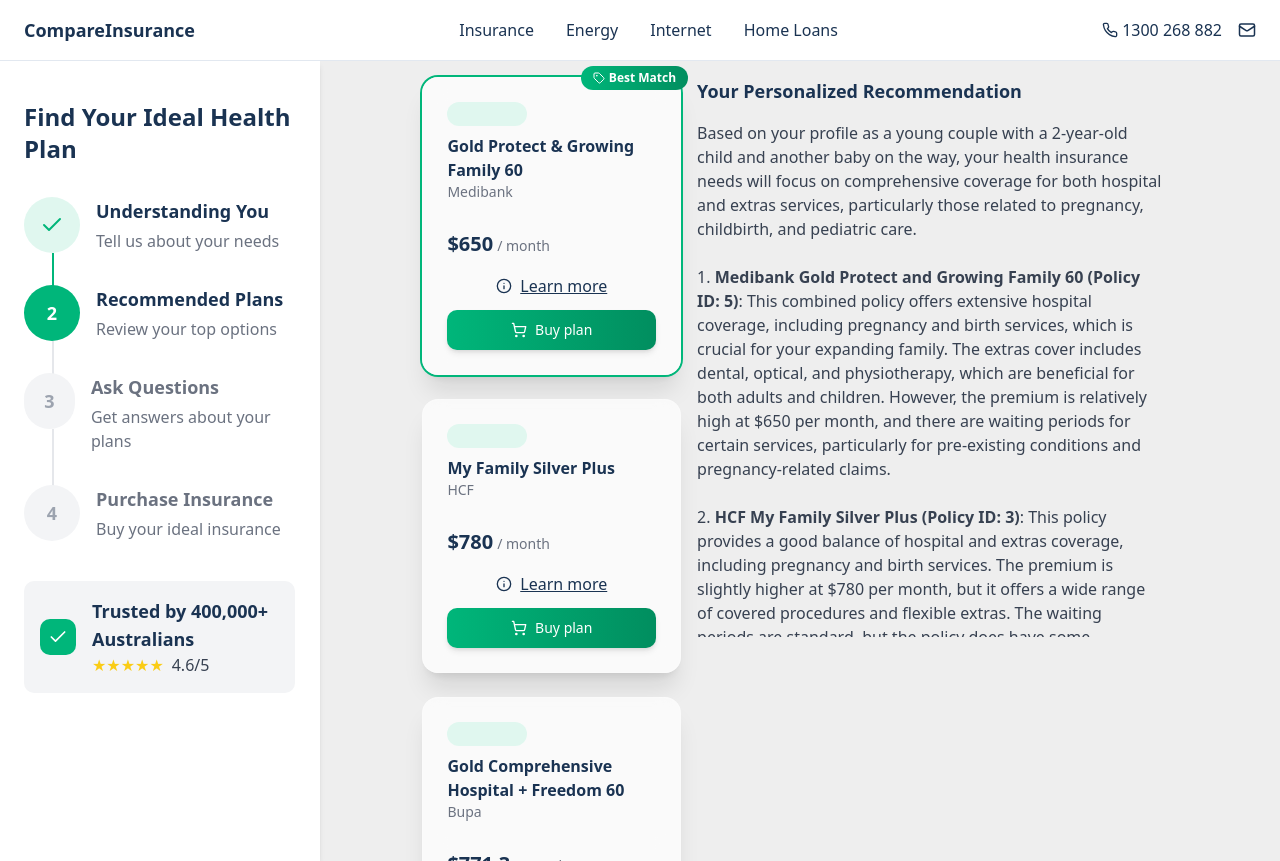
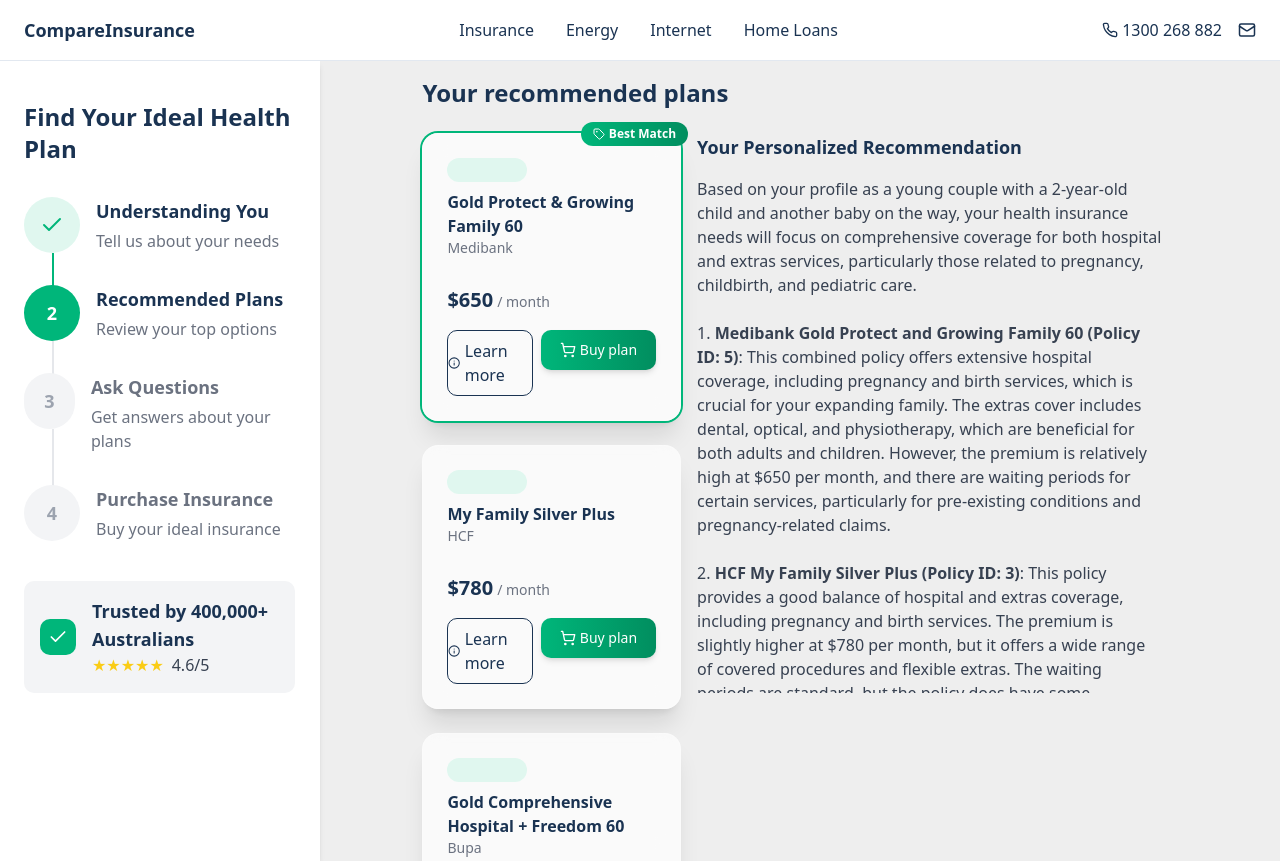
Before and after one commit to gayathrikasi-everest/compare-insurance, a React (Vite) app: page /recommended-plans in a window 1280 px wide. Built offline with nearby package versions, Linux system fonts and the light colour scheme.

Commit message:
Refactor: Improve plan recommendation section
- Added a title for the recommended plans section.
- Adjusted button layout for better presentation.
- Modified button positioning within the 100vh container.

```diff
--- a/src/components/InsurancePlanCard.tsx
+++ b/src/components/InsurancePlanCard.tsx
@@ -40,10 +40,12 @@ const InsurancePlanCard: React.FC<InsurancePlanProps> = ({
           <span className="text-gray-500 ml-1 text-sm">/ month</span>
         </div>
 
-        <div className="flex flex-col space-y-3 mt-auto">
+        <div className="mt-auto">
+          {/* Buttons side by side */}
+          <div className="flex space-x-2">
             <a
               onClick={onSeeMore}
-            className="text-cc-blue underline hover:text-cc-green cursor-pointer flex items-center justify-center gap-2"
+              className="flex-1 text-cc-blue hover:text-cc-green cursor-pointer flex items-center justify-center gap-1 border border-cc-blue rounded-md py-2"
             >
               <Info size={16} />
               Learn more
@@ -51,13 +53,14 @@ const InsurancePlanCard: React.FC<InsurancePlanProps> = ({
 
             <Button
               onClick={onBuyPlan}
-            className="bg-gradient-to-r from-cc-green to-cc-dark-green hover:opacity-90 text-white w-full font-medium shadow-md flex items-center justify-center gap-2"
+              className="flex-1 bg-gradient-to-r from-cc-green to-cc-dark-green hover:opacity-90 text-white font-medium shadow-md flex items-center justify-center gap-1"
             >
               <ShoppingCart size={16} />
               Buy plan
             </Button>
           </div>
         </div>
+      </div>
     </div>;
 };
 
--- a/src/components/PlanActionButtons.tsx
+++ b/src/components/PlanActionButtons.tsx
@@ -1,3 +1,4 @@
+
 import React from 'react';
 import { Button } from '@/components/ui/button';
 import { RefreshCw, MessageCircle } from 'lucide-react';
--- a/src/pages/RecommendedPlans.tsx
+++ b/src/pages/RecommendedPlans.tsx
@@ -5,8 +5,9 @@ import ProgressBar from '@/components/ProgressBar';
 import { UserInfo } from '@/types';
 import InsurancePlanList from '@/components/InsurancePlanList';
 import RecommendationExplanation from '@/components/RecommendationExplanation';
-import PlanActionButtons from '@/components/PlanActionButtons';
 import { recommendedInsurancePlans, recommendationText } from '@/data/mockData';
+import { Button } from '@/components/ui/button';
+import { RefreshCw } from 'lucide-react';
 
 const RecommendedPlans: React.FC = () => {
   const navigate = useNavigate();
@@ -71,16 +72,33 @@ const RecommendedPlans: React.FC = () => {
       </div>
 
       {/* Right content area with new layout - taking full height */}
-      <div className="w-3/4 flex-1 py-4 px-[8%] bg-[#EEE] flex flex-col">
+      <div className="w-3/4 flex-1 py-4 px-[8%] bg-[#EEE] flex flex-col h-screen">
+        {/* Title for the section */}
+        <h2 className="text-2xl font-bold text-cc-blue mb-6">Your recommended plans</h2>
+
         <div className="flex-grow flex flex-col md:flex-row gap-4">
           {/* Left column: Stacked insurance plan cards - 35% width */}
-          <div className="md:w-[35%]">
+          <div className="md:w-[35%] flex flex-col">
+            <div className="flex-grow">
               <InsurancePlanList
                 plans={recommendedInsurancePlans}
                 expandedPlanId={expandedPlanId}
                 onSeeMore={handleSeeMore}
                 onBuyPlan={handleBuyPlan}
               />
+            </div>
+
+            {/* "I don't like..." button positioned at the bottom of this column */}
+            <div className="mt-6">
+              <Button
+                variant="outline"
+                onClick={handleRegenerateOptions}
+                className="text-cc-blue border-cc-blue hover:bg-cc-light-blue backdrop-blur-md flex items-center gap-2 w-full"
+              >
+                <RefreshCw size={16} />
+                I don't like these options
+              </Button>
+            </div>
           </div>
 
           {/* Right column: Profile-based recommendation explanation - 65% width */}
@@ -91,14 +109,6 @@ const RecommendedPlans: React.FC = () => {
             />
           </div>
         </div>
-
-        {/* Action buttons */}
-        <div className="mt-2">
-          <PlanActionButtons
-            onRegenerateOptions={handleRegenerateOptions}
-            onAskQuestions={handleAskQuestions}
-          />
-        </div>
       </div>
     </div>
   );
```
Lines whose indentation alone changed are shown as unchanged.
